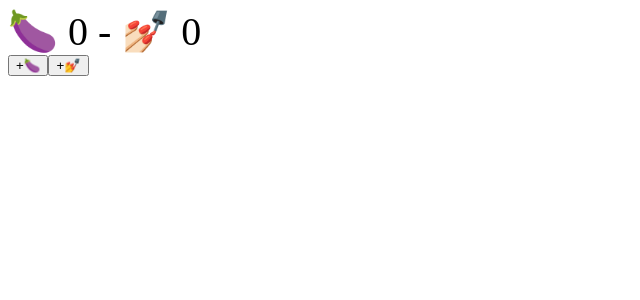
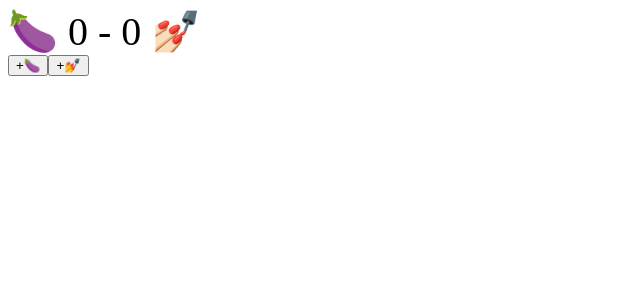
Before and after one commit to merisbahti/scorecounter, a Next.js app: page / in a window 1280 px wide. Shown: the top 300 px of the page, without its empty margins (0-640 px from the left). Built offline with nearby package versions, Linux system fonts and the light colour scheme.

Commit message:
move emojis

```diff
--- a/pages/index.tsx
+++ b/pages/index.tsx
@@ -14,7 +14,7 @@ const Index = () => {
   return (
     <div style={{ fontSize: 40 }}>
       <div>
-        🍆 {score.merisScore} - 💅🏻 {score.henriScore}
+        🍆 {score.merisScore} - {score.henriScore} 💅🏻
       </div>
       <div style={{ display: "flex", flexDirection: "row" }}>
         <button
```
